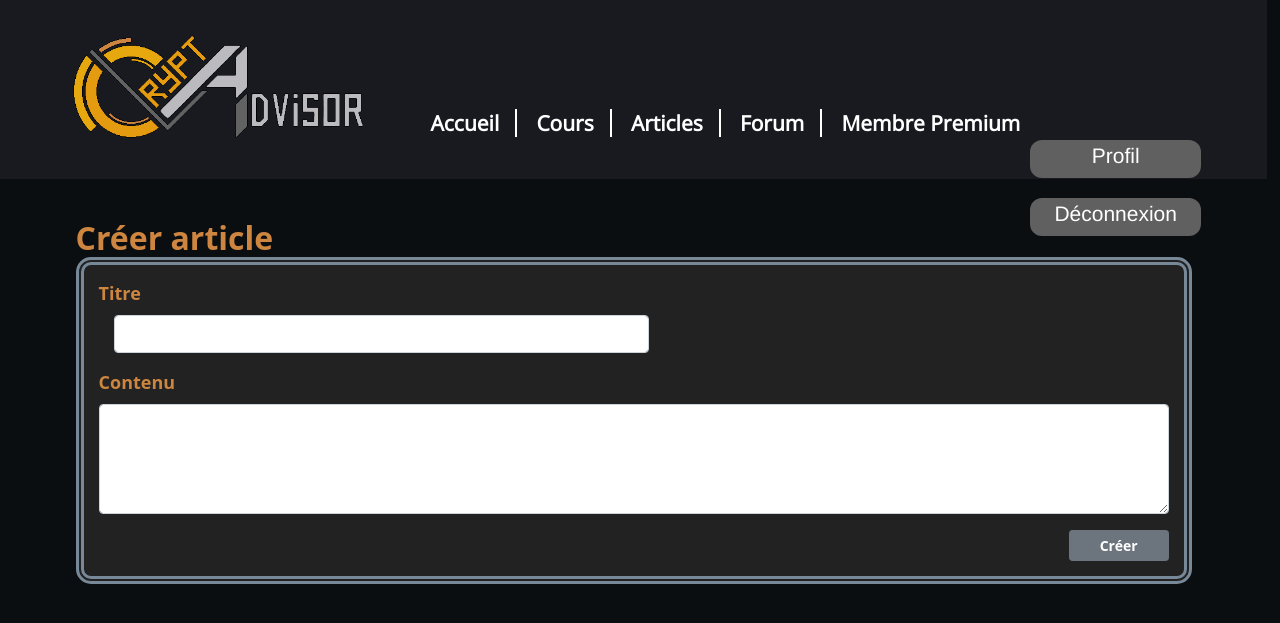
After one commit to Aslan-06/CryptAdvisor_Bootstrap-JQuery-PHP, a PHP site: template Templates/Article/creation.php in a window 1280 px wide. The commit adds this page. Shown: the top 623 px of the page. Run offline with PHP 8.4, Linux system fonts and the light colour scheme; the template is opened without the code that fills it, so the values that code supplies are empty; the visitor is signed in with stand-in values (Sample User, id 1).

Commit message:
Liker les articles, et creation

```diff
--- a/Modules/Article/Article.php
+++ b/Modules/Article/Article.php
@@ -19,7 +19,6 @@ class Article {
 
     public function render($toDO){
         switch ($toDO){
-
             case "liste":
                 $page = 1;
                 if(isset($_GET['page'])){
@@ -30,9 +29,6 @@ class Article {
             case "article":
                 $this->controleur->afficherArticle();
                 break;
-            case "creation":
-                $this->controleur->creerArticle();
-                break;
             default:
                 echo"accès interdit";
                 break;
--- a/Modules/Article/cont_Article.php
+++ b/Modules/Article/cont_Article.php
@@ -21,8 +21,4 @@ class ContArticle{
         $article = $this->modele->getArticle($idArticle);
         $this->vue->afficherArticle($article);
     }
-
-    public function creerArticle(){
-
-    }
 }
--- a/Modules/Authentification/cont_Connexion.php
+++ b/Modules/Authentification/cont_Connexion.php
@@ -35,6 +35,7 @@ class ContConnexion{
                     if(session_status()== PHP_SESSION_DISABLED) session_start();
                     $_SESSION['pseudo'] = $pseudo;
                     // $_SESSION['id']=$id;
+                    $_SESSION['role'] = $this->modele->getRole($pseudo);
                     $this->profile();
                 } else{
                     echo"Mot de passe incorrect";
@@ -74,6 +75,7 @@ class ContConnexion{
         if(!empty($_SESSION['pseudo'])){
             echo("vs ete deko");
             unset($_SESSION['pseudo']);
+            unset($_SESSION['role']);
         }
         include_once "connexion.php";
     }
--- a/Modules/Authentification/modele_connexion.php
+++ b/Modules/Authentification/modele_connexion.php
@@ -19,6 +19,12 @@ class ModeleConnexion extends Connexion {
         $req->bindParam(':email',$data['email']);
         $req->bindParam(':password',$data['password']);
         $req->execute();
+    }
 
+    public function getRole($pseudo){
+        $req = self::$bdd->prepare("SELECT idRole FROM Utilisateur WHERE pseudo = :pseudo;");
+        $req->bindParam("pseudo", $pseudo);
+        $req->execute();
+        return $req->fetch(PDO::FETCH_ASSOC)['idRole'];
     }
 }
--- /dev/null
+++ b/Templates/Article/creation.php
@@ -0,0 +1,56 @@
+<?php
+    $role = $_SESSION['role'];
+    /*if($role >=3 and isset($_SESSION['demandesCreationArticle'])){
+        $listeDemandes = $_SESSION['demandesCreationArticle'];
+
+    }*/
+?>
+    <div class="container" id="divFormCreationArticle">
+        <h2 class="text-center" id="creerArticleH2">Créer article</h2>
+        <div id="formCreationArticle">
+            <div class="mb-3">
+                <label for="titreArticleCreation" class="form-label creationFormLabels">Titre</label>
+                <input name="titre" type="text" class="form-control" id="titreArticleCreation">
+            </div>
+            <div class="mb-3">
+                <label for="contenu" class="form-label creationFormLabels">Contenu</label>
+                <textarea name="contenu" class="form-control" id="contenu" rows="4"></textarea>
+            </div>
+            <button class="btn btn-secondary btn-sm" id="buttonCreerArticle">Créer</button>
+            <div id="message"></div>
+        </div>
+    </div>
+
+    <script type="text/javascript">
+        $(document).ready(function(){
+            let messageDiv = $('#message');
+            $('#buttonCreerArticle').on('click', function(){
+                let titreValeur = $('#titreArticleCreation').val();
+                let contenuValeur = $('#contenu').val();
+                let roleUser = '<?php echo $role; ?>';
+                let pseudoUser = '<?php echo $_SESSION['pseudo']; ?>';
+                if(titreValeur.length == 0 || contenuValeur.length == 0){
+                    messageDiv.html('<div class="alert alert-danger" role="alert">Tous les champs doivent être remplis!</div>');
+                    return;
+                }
+                else
+                    messageDiv.html('');
+                $.ajax({
+                    method: "POST",
+                    url: "Modules/Article/creerArticle.php",
+                    data: {pseudo: pseudoUser, role: roleUser, titre: titreValeur, contenu: contenuValeur}
+                }).done(function(data){
+                    if(data == 1){
+                        messageDiv.html('<div class="alert alert-success" role="alert">L\'article est bien crée</div>');
+                    }
+                    else if(data == 2){
+                        messageDiv.html('<div class="alert alert-primary" role="alert">L\'article sera étudiée par moderateur ou admin</div>');
+                    }
+                    else
+                        console.log(data);
+                });
+                $('#titreArticleCreation').val('');
+                $('#contenu').val('');
+            })
+        });
+    </script>
--- a/Templates/corps/header.php
+++ b/Templates/corps/header.php
@@ -5,6 +5,7 @@
 <head>
     <meta charset="UTF-8">
     <title>Crypt Advisor</title>
+    <script src="https://code.jquery.com/jquery-3.6.0.min.js" integrity="sha256-/xUj+3OJU5yExlq6GSYGSHk7tPXikynS7ogEvDej/m4=" crossorigin="anonymous"></script>
     <link href="https://cdn.jsdelivr.net/npm/bootstrap@5.1.3/dist/css/bootstrap.min.css" rel="stylesheet" integrity="sha384-1BmE4kWBq78iYhFldvKuhfTAU6auU8tT94WrHftjDbrCEXSU1oBoqyl2QvZ6jIW3" crossorigin="anonymous">
     <link rel="stylesheet" href="assets/css/style.css" />
 </head>
--- a/assets/css/style.css
+++ b/assets/css/style.css
@@ -84,6 +84,49 @@ nav a{
     display:block;
 }
 
+#message{
+    display: inline;
+
+}
+
+#creerArticleH2{
+    display: inline;
+    color:#cd853f;
+    font-weight: bold;
+}
+#divFormCreationArticle{
+    margin-top:40px;
+}
+#creerArticleH2{
+    justify-content: center;
+}
+#formCreationArticle{
+    margin-bottom: 50px;
+    padding: 15px;
+    padding-bottom: 0px;
+    background-color: #222222;
+    border: 8px lightslategray double;
+    border-radius: 15px;
+}
+.creationFormLabels{
+    display:block;
+    color:#cd853f;
+    font-weight: bold;
+    font-size: 18px;
+}
+#titreArticleCreation{
+    margin-left: 15px;
+    width: 50%;
+}
+
+#buttonCreerArticle{
+    display: block;
+    width:100px;
+    font-weight: bold;
+    margin-left: auto;
+    margin-bottom: 15px;
+}
+
 .articles{
     padding:10px;
     text-decoration: none;
@@ -130,6 +173,15 @@ nav a{
     border:2px lightslategray solid;
     border-radius: 20px;
 }
+#buttonLike{
+    background-color: navajowhite;
+}
+#buttonLike p{
+    display: inline;
+    margin-left: 10px;
+    color:rgb(62,62,62);
+    font-weight: bold;
+}
 .Display-6{
     color: #cd853f;
 }
```
Also changed, not shown: Modules/Article/creerArticle.php (added, +33 -0 lines), Modules/Article/likerArticle.php (added, +14 -0 lines), Modules/Article/modele_Article.php (+15 -9 lines), Templates/Article/article.php (+24 -6 lines), Templates/Article/listeArticles.php (+28 -32 lines), Templates/Article/modele.php (deleted), img/liking.png (added).
